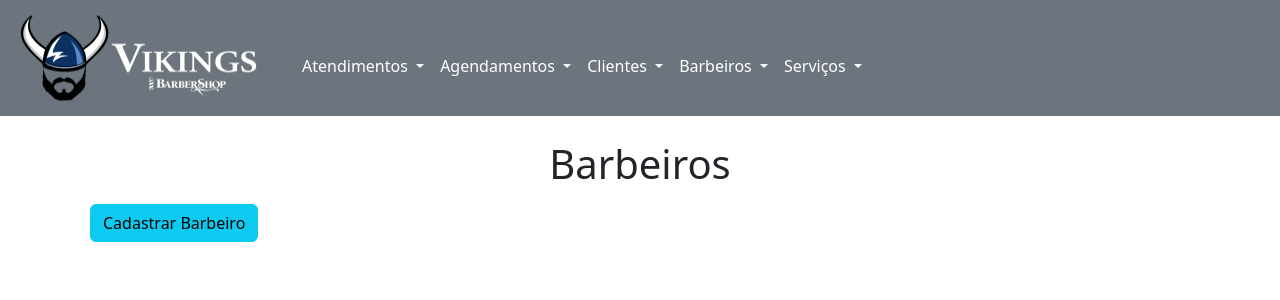
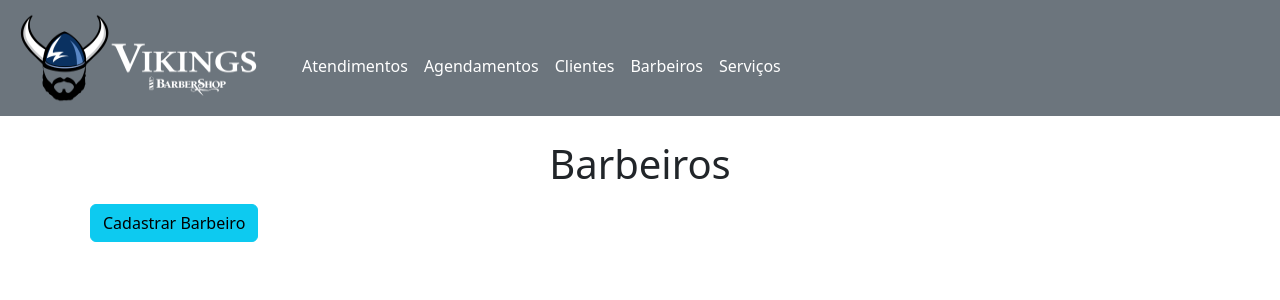
Before and after one commit to luizrodgs/Vikings-Barber-Shop, a Django app: page /barbeiros/dashboard/ in a window 1280 px wide. Shown: the top 300 px of the page. Run offline with Django 4.2, Linux system fonts and the light colour scheme; data that the repository does not hold is empty; some libraries are stand-ins or nearby versions.

Commit message:
Corrigindo navbar

```diff
--- a/templates/partials/_navbar.html
+++ b/templates/partials/_navbar.html
@@ -14,59 +14,26 @@
             </button>
             <div class="collapse navbar-collapse" id="navbarSupportedContent">
                 <ul class="navbar-nav me-auto m-3 mb-2 mb-lg-0">
-                    <li class="nav-item dropdown">
-                        <a class="nav-link active dropdown-toggle" href="/" role="button" data-bs-toggle="dropdown"
-                            aria-expanded="false">
-                            Atendimentos
-                        </a>
-                        <ul class="dropdown-menu">
-                            <li><a class="dropdown-item" href="/atendimentos/dashboard">Dashboard</a></li>
-                            <li><a class="dropdown-item" href="/atendimentos/adicionar">Adicionar</a></li>
-                        </ul>
-                    </li>
-                    <li class="nav-item dropdown">
-                        <a class="nav-link active dropdown-toggle" href="/" role="button" data-bs-toggle="dropdown"
-                            aria-expanded="false">
-                            Agendamentos
-                        </a>
-                        <ul class="dropdown-menu">
-                            <li><a class="dropdown-item" href="/agendamentos/dashboard">Dashboard</a></li>
-                            <li><a class="dropdown-item" href="/agendamentos/adicionar">Adicionar</a></li>
-                        </ul>
+                    <li class="nav-item">
+                        <a class="nav-link active" aria-current="page" href="/atendimentos/dashboard">Atendimentos</a>
                     </li>
 
-                    <li class="nav-item dropdown">
-                        <a class="nav-link active dropdown-toggle" href="/" role="button" data-bs-toggle="dropdown"
-                            aria-expanded="false">
-                            Clientes
-                        </a>
-                        <ul class="dropdown-menu">
-                            <li><a class="dropdown-item" href="/clientes/dashboard">Dashboard</a></li>
-                            <li><a class="dropdown-item" href="/clientes/cadastrar">Cadastrar</a></li>
-                        </ul>
+                    <li class="nav-item">
+                        <a class="nav-link active" aria-current="page" href="/agendamentos/dashboard">Agendamentos</a>
                     </li>
 
-                    <li class="nav-item dropdown">
-                        <a class="nav-link active dropdown-toggle" href="/" role="button" data-bs-toggle="dropdown"
-                            aria-expanded="false">
-                            Barbeiros
-                        </a>
-                        <ul class="dropdown-menu">
-                            <li><a class="dropdown-item" href="/barbeiros/dashboard">Dashboard</a></li>
-                            <li><a class="dropdown-item" href="/barbeiros/cadastrar">Cadastrar</a></li>
-                        </ul>
+                    <li class="nav-item">
+                        <a class="nav-link active" aria-current="page" href="/clientes/dashboard">Clientes</a>
                     </li>
 
-                    <li class="nav-item dropdown">
-                        <a class="nav-link active dropdown-toggle" href="/" role="button" data-bs-toggle="dropdown"
-                            aria-expanded="false">
-                            Serviços
-                        </a>
-                        <ul class="dropdown-menu">
-                            <li><a class="dropdown-item" href="/servicos/dashboard">Dashboard</a></li>
-                            <li><a class="dropdown-item" href="/servicos/adicionar">Adicionar</a></li>
-                        </ul>
+                    <li class="nav-item">
+                        <a class="nav-link active" aria-current="page" href="/barbeiros/dashboard">Barbeiros</a>
                     </li>
+
+                    <li class="nav-item">
+                        <a class="nav-link active" aria-current="page" href="/servicos/dashboard">Serviços</a>
+                    </li>
+
                 </ul>
             </div>
         </div>
```
